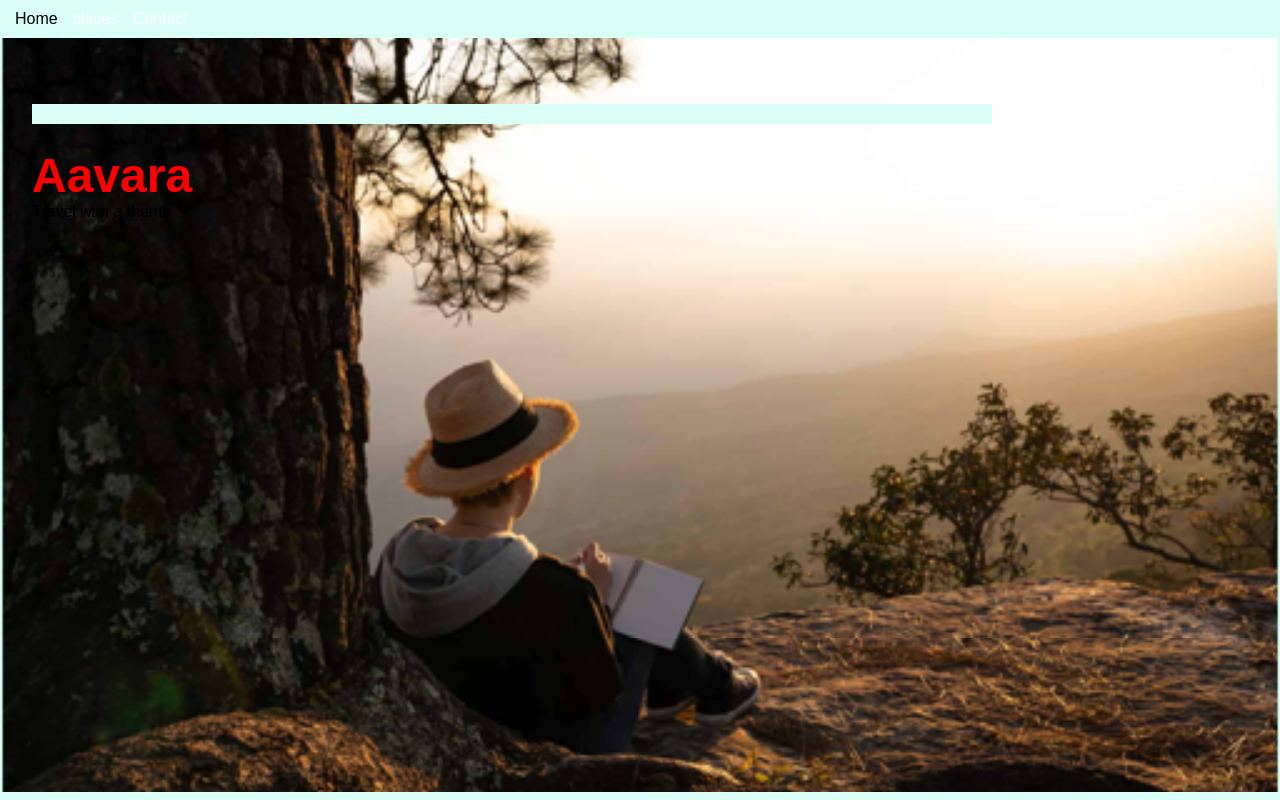
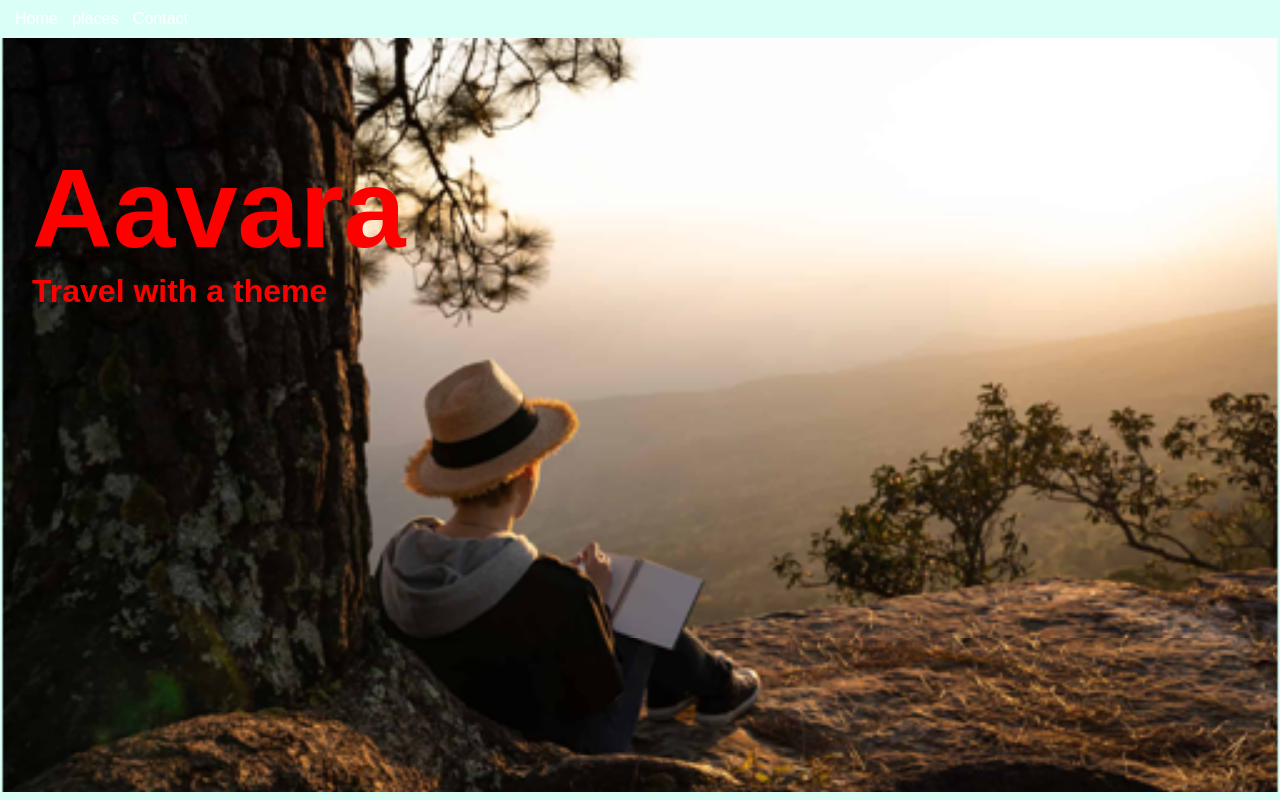
Before and after one commit to savudamkoushik/basicjs, a plain HTML site: page index.html in a window 1280 px wide. Drawn offline with Linux system fonts and the light colour scheme.

Commit message:
Update index.html

```diff
--- a/index.html
+++ b/index.html
@@ -8,13 +8,13 @@
     <style>
         h1{
             color: Red;
-            font-size: 3em;
+            font-size: 7em;
             margin-top: .5em;
         }
-        .sub-title{
-            background-color: #d9fff7;
+       h2{
+            color: Red;
             font-size: 2em;
-            padding: 10px;
+
         }
     </style>
 </head>
@@ -22,7 +22,7 @@
     <header>
         <nav>
             <ul>
-                <li><a href="/"></a>Home</li>
+                <li><a href="index.html">Home</a></li>
                 <li><a href="places.html">places</a></li>
                 <li><a href="contact.html">Contact</a></li>
             </ul>
@@ -35,7 +35,7 @@
 
             <p class="sub-title">
                 <h1>Aavara</h1>
-                Travel with a theme
+            <h2>Travel with a theme</h2>
 
             </p>
         </article>
```
